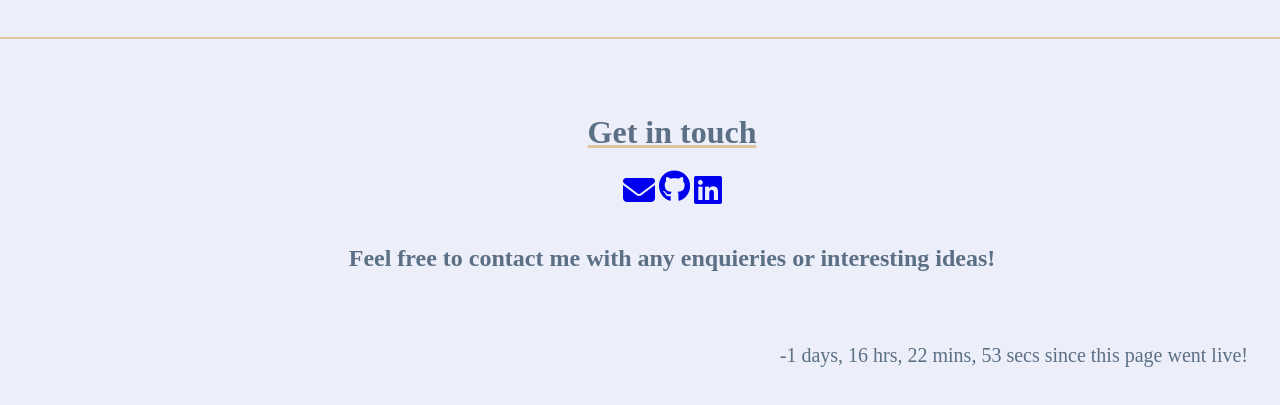
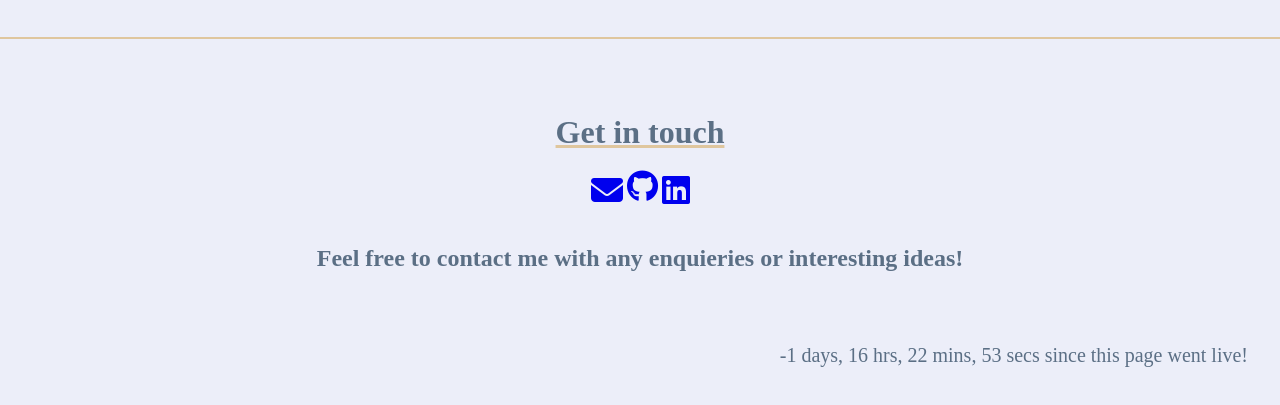
Before and after one commit to r-nelson85/Portfolio, a plain HTML site: page index.html in a window 1280 px wide. Shown: the part 3283-3688 px from the top of the page. Drawn offline with Linux system fonts and the light colour scheme.

Commit message:
Update styles.css

```diff
--- a/styles.css
+++ b/styles.css
@@ -183,7 +183,6 @@ li {
 /* contact section */
 .contact-container {
     padding-top: 3rem;
-    padding-left: 4rem;
     color: #5b6f85;
     text-align: center;
     border-top: #DFC69E 2px solid;
```
